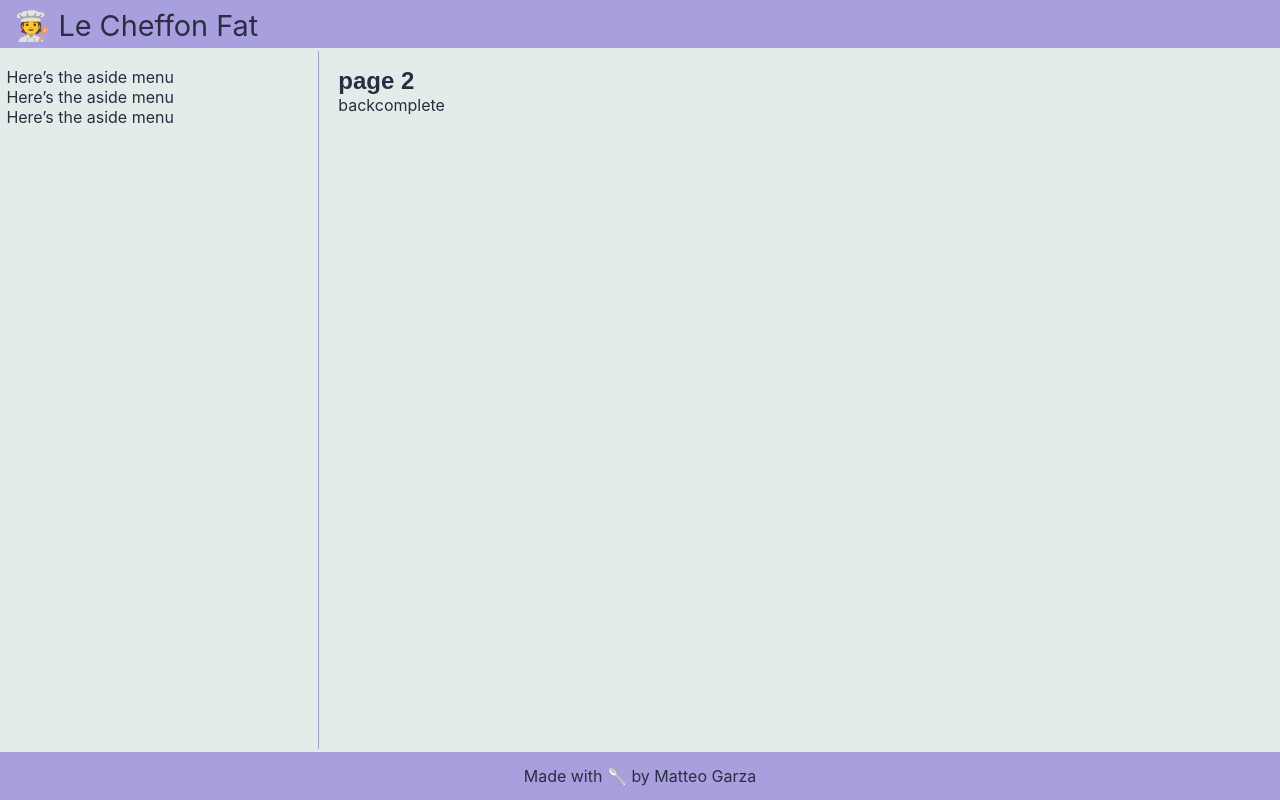
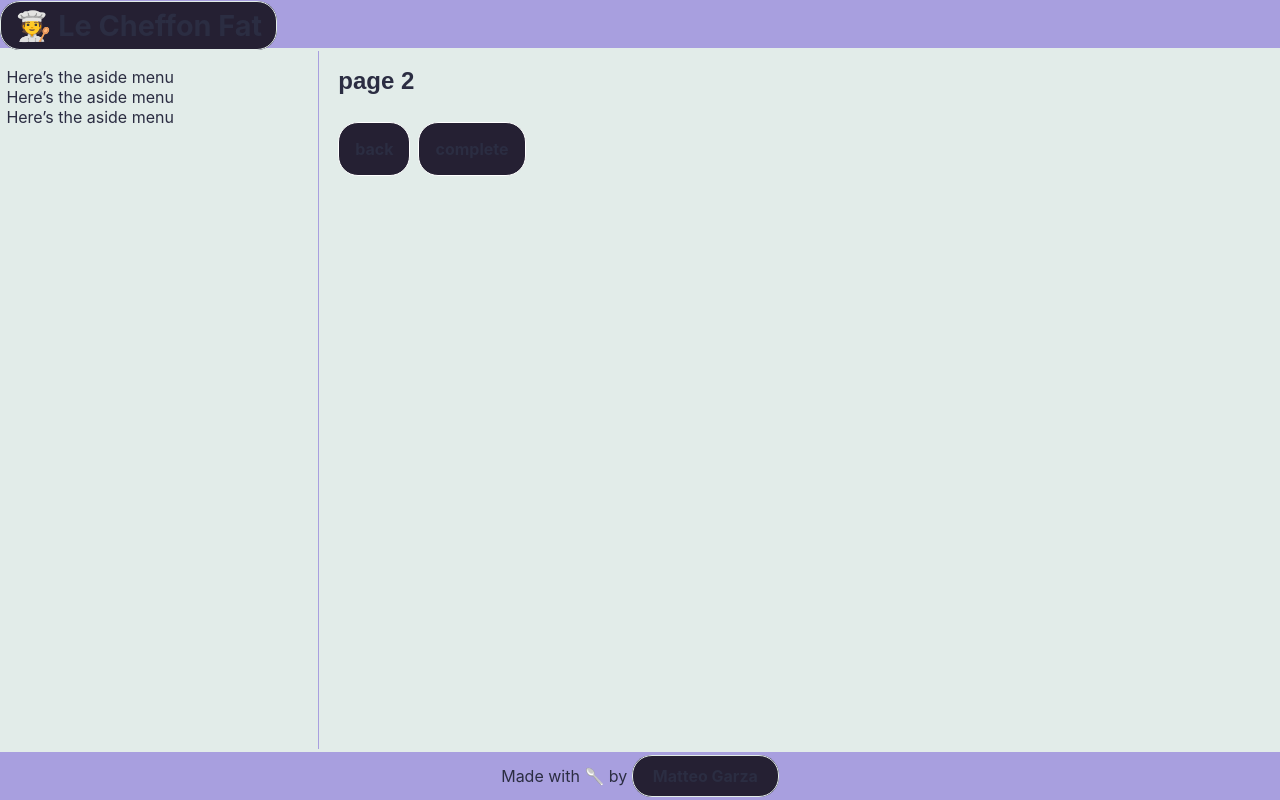
Before and after one commit to CoachGodzup/leCheffonFat, a Next.js app: page /page2 in a window 1280 px wide. Built offline with nearby package versions, Linux system fonts and the light colour scheme.

Commit message:
feat: add cta-container styles and refactor nav links

```diff
--- a/src/app/globals.css
+++ b/src/app/globals.css
@@ -135,19 +135,36 @@ aside {
    Components
    ============================================= */
 
-.btn-cta {
-  background-color: var(--color-accent-yellow);
+.cta-container {
+  display: flex;
+  flex-direction: row;
+  gap: 0.5em;
+  padding: 1em 0;
+}
+
+.cta-container > a,
+.cta-container button {
+  padding: 1em;
+  border: 1px solid white;
+}
+
+.btn-cta,
+a,
+button {
+  background-color: var(--color-bg-card-dark);
   color: var(--color-text-main);
   font-weight: bold;
   padding: 10px 20px;
-  border: none;
+  border: 1px solid var(--color-bg-salvia);
   border-radius: 20px;
   cursor: pointer;
   transition: transform 0.2s;
 }
 
-.btn-cta:hover {
-  transform: scale(1.05);
+.btn-cta:hover,
+a:hover,
+button:hover {
+  transform: scale(1.05) opacity(0.8);
 }
 
 .recipe-card {
@@ -166,6 +183,18 @@ aside {
 
 .ingredients-list span {
   color: var(--color-text-muted);
+}
+
+form {
+  display: flex;
+  flex-direction: column;
+  gap: 0.7em;
+}
+
+section {
+  display: flex;
+  flex-direction: column;
+  gap: 0.7em;
 }
 
 /* =============================================
@@ -199,4 +228,9 @@ main .card {
   footer {
     display: none !important;
   }
+
+  /* no links for printed page */
+  a {
+    display: none !important;
+  }
 }
--- a/src/app/page.tsx
+++ b/src/app/page.tsx
@@ -17,10 +17,9 @@ export default function Home() {
       <section>
         <p>content</p>
       </section>
-      <section>
-        <p>CTAs</p>
+      <nav className="cta-container">
         <Link href="/page1">Go to form</Link>
-      </section>
+      </nav>
     </>
   );
 }
--- a/src/app/page2/page.tsx
+++ b/src/app/page2/page.tsx
@@ -3,8 +3,10 @@ import Link from "next/link";
 const Page2 = () => (
   <section>
     <h1>page 2</h1>
-    <Link href="/page1">back</Link>
-    <Link href="/recommendation">complete</Link>
+    <div className="cta-container">
+      <Link href="/page1">back</Link>
+      <Link href="/recommendation">complete</Link>
+    </div>
   </section>
 );
 
```
